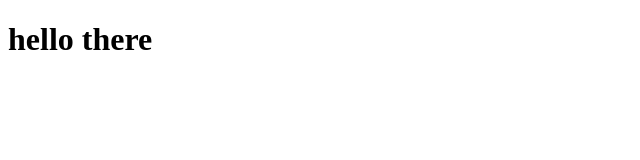
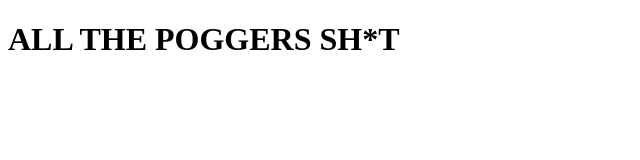
Before and after one commit to JAM0005/urban-octo-succotash, a plain HTML site: page index.html in a window 1280 px wide. Shown: the whole page, without its empty margins (0-640 px from the left). Drawn offline with Linux system fonts and the light colour scheme.

Commit message:
Update index.html

```diff
--- a/index.html
+++ b/index.html
@@ -6,6 +6,6 @@
     </head>
 
     <body>
-        <h1>hello there</h1>
+        <h1>ALL THE POGGERS SH*T</h1>
     </body>
 </html>
```
